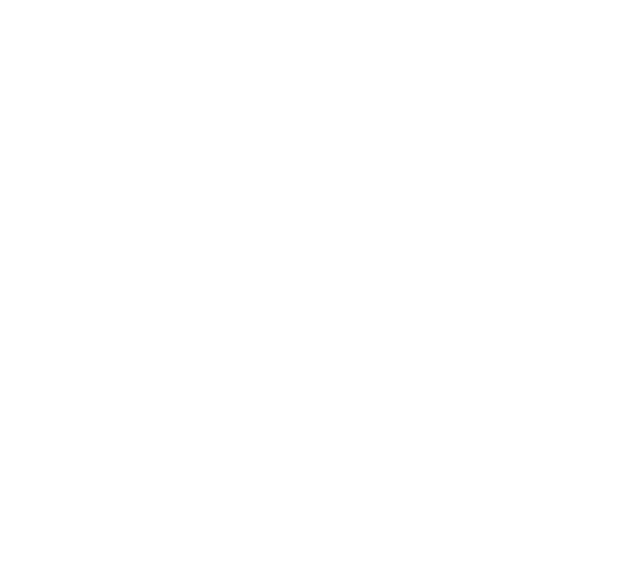
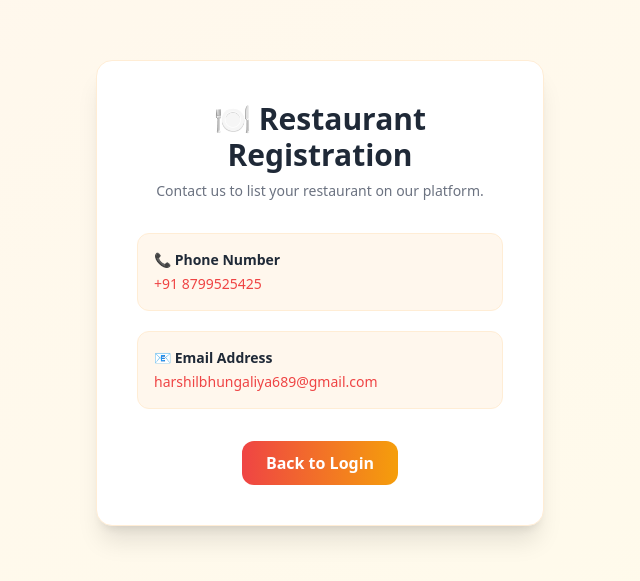
Before and after one commit to HARSHIL689/Restaurant-menu-collection-and-broadcasting, a React (Vite) app in the folder frontend/MenuCollection/: page /restaurant-register in a window 1280 px wide. Before the commit this address had no page. Shown: the part 107-688 px from the top of the page, without its empty margins (320-960 px from the left). Built offline with nearby package versions, Linux system fonts and the light colour scheme.

Commit message:
Added page for registering restaurent

```diff
--- a/frontend/MenuCollection/src/App.jsx
+++ b/frontend/MenuCollection/src/App.jsx
@@ -8,6 +8,7 @@ import MainLayout from "./layouts/MainLayout";
 import Orders from "./pages/Orders";
 import AdminDashboard from "./pages/AdminDashboard";
 import Admin from "./pages/Admin";
+import RestaurantRegisterInfo from "./pages/RestaurantRegisterInfo";
 
 const isLoggedIn = () =>
   localStorage.getItem("isLoggedIn") === "true";
@@ -21,6 +22,10 @@ function App() {
 
         <Route path="/login" element={<Login />} />
         <Route path="/signup" element={<Signup />} />
+        <Route
+          path = "/restaurant-register"
+          element = {<RestaurantRegisterInfo />}
+        />
 
         {/* User Dashboard */}
         <Route
--- a/frontend/MenuCollection/src/pages/Login.jsx
+++ b/frontend/MenuCollection/src/pages/Login.jsx
@@ -94,12 +94,27 @@ function Login() {
           </button>
         </form>
 
-        <p className="text-center text-sm mt-6 text-gray-500">
-          Don’t have an account?{" "}
-          <Link to="/signup" className="text-red-500 font-semibold">
-            Sign up
-          </Link>
-        </p>
+        <div className="text-center text-sm mt-6 text-gray-500 space-y-2">
+          <p>
+            Don’t have an account?{" "}
+            <Link
+              to="/signup"
+              className="text-red-500 font-semibold hover:text-red-600 transition"
+            >
+              Sign up
+            </Link>
+          </p>
+
+          <p>
+            Want to register your restaurant?{" "}
+            <Link
+              to="/restaurant-register"
+              className="text-amber-600 font-semibold hover:text-amber-700 transition"
+            >
+              Click here
+            </Link>
+          </p>
+        </div>
 
       </div>
     </div>
--- /dev/null
+++ b/frontend/MenuCollection/src/pages/RestaurantRegisterInfo.jsx
@@ -0,0 +1,58 @@
+import { useNavigate } from "react-router-dom";
+
+function RestaurantRegisterInfo() {
+  const navigate = useNavigate();
+
+  return (
+    <div className="min-h-screen flex items-center justify-center bg-gradient-to-br from-orange-50 to-amber-50 px-4">
+      <div className="w-full max-w-md bg-white p-10 rounded-2xl shadow-xl border border-orange-100">
+
+        {/* Heading */}
+        <div className="text-center mb-8">
+          <h2 className="text-3xl font-bold text-gray-800 mb-2">
+            🍽️ Restaurant Registration
+          </h2>
+          <p className="text-gray-500 text-sm">
+            Contact us to list your restaurant on our platform.
+          </p>
+        </div>
+
+        {/* Contact Info */}
+        <div className="space-y-5 text-gray-700 text-sm">
+
+          <div className="bg-orange-50 p-4 rounded-xl border border-orange-100">
+            <p className="font-semibold text-gray-800 mb-1">
+              📞 Phone Number
+            </p>
+            <p className="text-red-500 font-medium">
+              +91 8799525425
+            </p>
+          </div>
+
+          <div className="bg-orange-50 p-4 rounded-xl border border-orange-100">
+            <p className="font-semibold text-gray-800 mb-1">
+              📧 Email Address
+            </p>
+            <p className="text-red-500 font-medium">
+              harshilbhungaliya689@gmail.com
+            </p>
+          </div>
+
+        </div>
+
+        {/* Back Button */}
+        <div className="mt-8 text-center">
+          <button
+            onClick={() => navigate("/login")}
+            className="px-6 py-2.5 rounded-xl bg-gradient-to-r from-red-500 to-amber-500 text-white font-semibold hover:opacity-90 transition"
+          >
+            Back to Login
+          </button>
+        </div>
+
+      </div>
+    </div>
+  );
+}
+
+export default RestaurantRegisterInfo;
```
